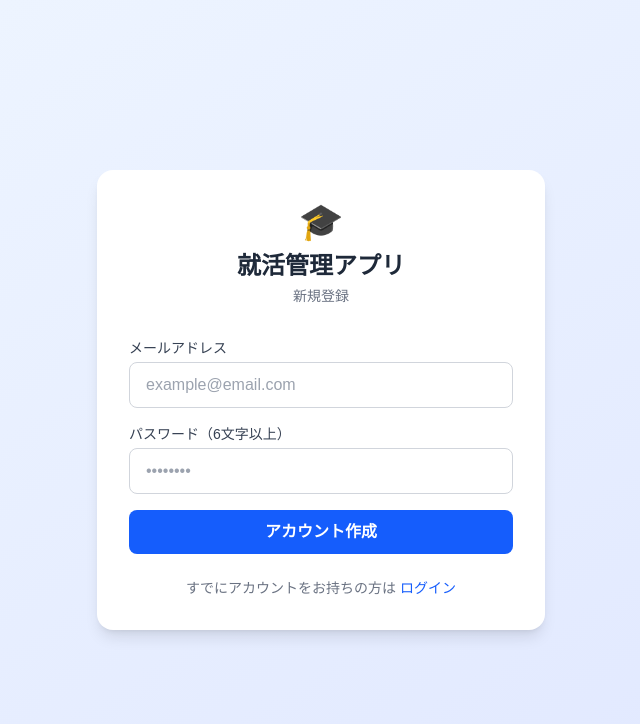
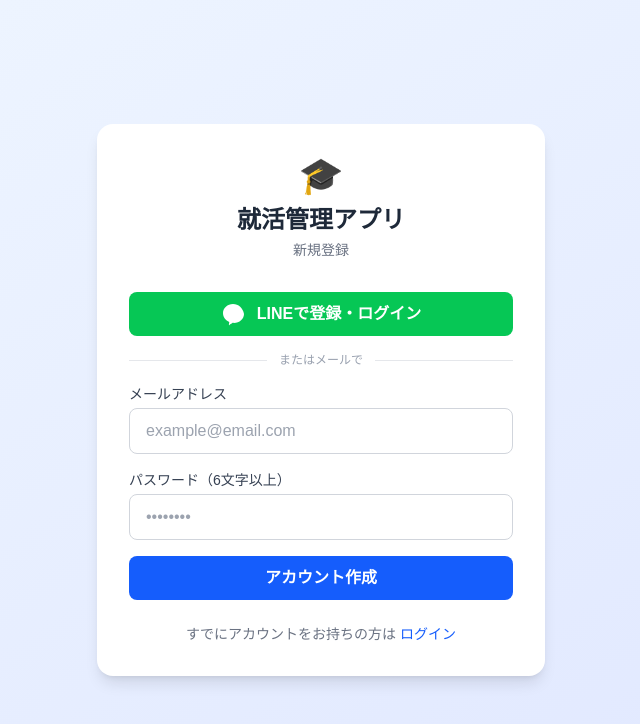
Before and after one commit to ruimrrrui-pixel/-, a Next.js app: page /signup in a window 1280 px wide. Shown: the top 724 px of the page, without its empty margins (319-959 px from the left). Built offline with nearby package versions, Linux system fonts and the light colour scheme.

Commit message:
LINEログインボタン追加（ログイン・新規登録ページ）

```diff
--- a/app/(auth)/login/page.tsx
+++ b/app/(auth)/login/page.tsx
@@ -11,6 +11,7 @@
   const [password, setPassword] = useState('')
   const [error, setError] = useState('')
   const [loading, setLoading] = useState(false)
+  const [lineLoading, setLineLoading] = useState(false)
 
   const handleLogin = async (e: React.FormEvent) => {
     e.preventDefault()
@@ -26,6 +27,15 @@
     }
   }
 
+  const handleLineLogin = async () => {
+    setLineLoading(true)
+    const supabase = createClient()
+    await supabase.auth.signInWithOAuth({
+      provider: 'line',
+      options: { redirectTo: `${window.location.origin}/dashboard` },
+    })
+  }
+
   return (
     <div className="min-h-screen flex items-center justify-center bg-gradient-to-br from-blue-50 to-indigo-100">
       <div className="bg-white rounded-2xl shadow-lg p-8 w-full max-w-md">
@@ -34,6 +44,25 @@
           <h1 className="text-2xl font-bold text-gray-800">就活管理アプリ</h1>
           <p className="text-gray-500 text-sm mt-1">ログイン</p>
         </div>
+
+        {/* LINEログイン */}
+        <button
+          onClick={handleLineLogin}
+          disabled={lineLoading}
+          className="w-full flex items-center justify-center gap-3 bg-[#06C755] hover:bg-[#05b34d] text-white font-semibold py-2.5 rounded-lg transition disabled:opacity-50 mb-4"
+        >
+          <svg width="24" height="24" viewBox="0 0 24 24" fill="white">
+            <path d="M12 2C6.48 2 2 6.03 2 11c0 4.07 2.61 7.53 6.27 8.94-.09.78-.34 2.47-.39 2.85-.06.47.18.46.37.34.15-.1 2.42-1.64 3.4-2.31.44.06.89.09 1.35.09 5.52 0 10-4.03 10-9C22 6.03 17.52 2 12 2z"/>
+          </svg>
+          {lineLoading ? 'LINEで移動中...' : 'LINEでログイン'}
+        </button>
+
+        <div className="flex items-center gap-3 mb-4">
+          <div className="flex-1 h-px bg-gray-200" />
+          <span className="text-xs text-gray-400">またはメールで</span>
+          <div className="flex-1 h-px bg-gray-200" />
+        </div>
+
         <form onSubmit={handleLogin} className="space-y-4">
           <div>
             <label className="block text-sm font-medium text-gray-700 mb-1">メールアドレス</label>
--- a/app/(auth)/signup/page.tsx
+++ b/app/(auth)/signup/page.tsx
@@ -9,6 +9,7 @@
   const [password, setPassword] = useState('')
   const [error, setError] = useState('')
   const [loading, setLoading] = useState(false)
+  const [lineLoading, setLineLoading] = useState(false)
   const [done, setDone] = useState(false)
 
   const handleSignup = async (e: React.FormEvent) => {
@@ -23,6 +24,15 @@
     } else {
       setDone(true)
     }
+  }
+
+  const handleLineLogin = async () => {
+    setLineLoading(true)
+    const supabase = createClient()
+    await supabase.auth.signInWithOAuth({
+      provider: 'line',
+      options: { redirectTo: `${window.location.origin}/dashboard` },
+    })
   }
 
   if (done) {
@@ -50,6 +60,25 @@
           <h1 className="text-2xl font-bold text-gray-800">就活管理アプリ</h1>
           <p className="text-gray-500 text-sm mt-1">新規登録</p>
         </div>
+
+        {/* LINEログイン */}
+        <button
+          onClick={handleLineLogin}
+          disabled={lineLoading}
+          className="w-full flex items-center justify-center gap-3 bg-[#06C755] hover:bg-[#05b34d] text-white font-semibold py-2.5 rounded-lg transition disabled:opacity-50 mb-4"
+        >
+          <svg width="24" height="24" viewBox="0 0 24 24" fill="white">
+            <path d="M12 2C6.48 2 2 6.03 2 11c0 4.07 2.61 7.53 6.27 8.94-.09.78-.34 2.47-.39 2.85-.06.47.18.46.37.34.15-.1 2.42-1.64 3.4-2.31.44.06.89.09 1.35.09 5.52 0 10-4.03 10-9C22 6.03 17.52 2 12 2z"/>
+          </svg>
+          {lineLoading ? 'LINEで移動中...' : 'LINEで登録・ログイン'}
+        </button>
+
+        <div className="flex items-center gap-3 mb-4">
+          <div className="flex-1 h-px bg-gray-200" />
+          <span className="text-xs text-gray-400">またはメールで</span>
+          <div className="flex-1 h-px bg-gray-200" />
+        </div>
+
         <form onSubmit={handleSignup} className="space-y-4">
           <div>
             <label className="block text-sm font-medium text-gray-700 mb-1">メールアドレス</label>
```
